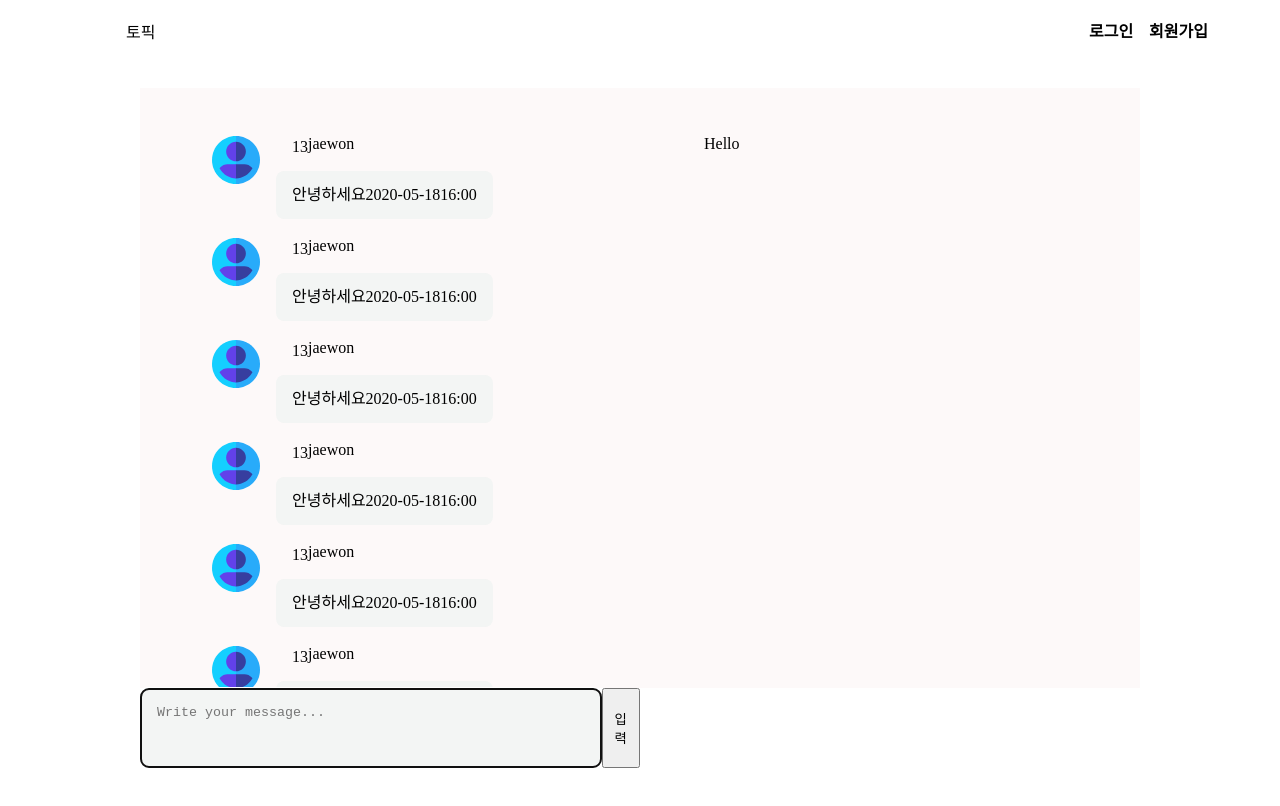
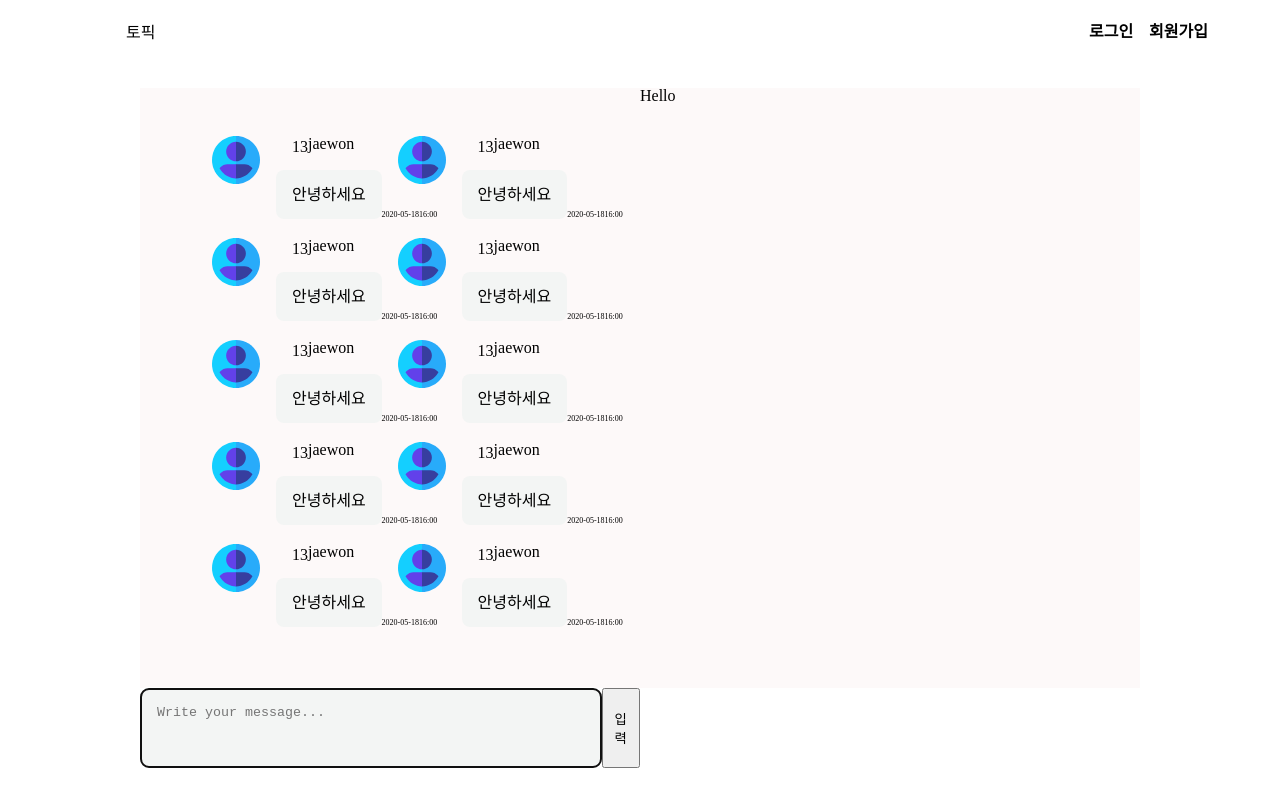
Before and after one commit to dante01yoon/Hanmoa, a React app in the folder fe/: page /room/signup in a window 1280 px wide. Shown: the top 806 px of the page. Built offline with nearby package versions, Linux system fonts and the light colour scheme; the HTML template or start-up script is replaced by a standard one.

Commit message:
building left chatbox

```diff
--- a/fe/src/components/chat/card.tsx
+++ b/fe/src/components/chat/card.tsx
@@ -5,6 +5,7 @@ import { ISingleChat } from "@models/chat";
 
 const StyledListGroup = styled.ul`
   display:inline-block;
+  margin-bottom: 16px;
 
   & > li {
 
@@ -14,6 +15,10 @@ const StyledListGroup = styled.ul`
       & +li {
         float:right;
         max-width: 240px;
+
+        & > h3 {
+          margin-bottom: 32px;
+        }
       }
     }
   }
@@ -50,15 +55,22 @@ const StyledImage = styled.p<{
 `
 
 const StyledChatContainer = styled.div`
+  position: relative;
+  margin: 16px 0;
+
+  & > small {
+    font-size: 8px;
+    position: absolute;
+    bottom: -16px;
+    width: 56px;
+  }
+`;
+const StyledChatContentBox = styled.span`
   padding: 16px;
   background-color: ${p => p.theme.colors.whiteGray};
   min-width: 32px;
   min-height: 32px;
-  margin: 16px 0;
   border-radius:8px;
-
-`;
-const StyledChatBox = styled.div`
 
 `;
 
@@ -125,7 +137,9 @@ const ChatCard: FC<IChatModelProps> = ({
     if(!description){
       return(
         <StyledChatContainer>
-          {chatData}
+          <StyledChatContentBox>
+            {chatData}
+          </StyledChatContentBox>
           <small>{processingDate}</small>
         </StyledChatContainer>
       )
--- a/fe/src/components/embed/chatPeople.tsx
+++ b/fe/src/components/embed/chatPeople.tsx
@@ -5,7 +5,7 @@ const StyledSelf = styled.div`
   width: 500px;
   height:75vh;
   ${p => p.theme.media.lb`
-    width: 360px;
+    width: 240px;
   `}
 `;
 
--- a/fe/src/components/embed/chatRoom.tsx
+++ b/fe/src/components/embed/chatRoom.tsx
@@ -3,16 +3,20 @@ import {useFormik, } from 'formik';
 import styled from 'styled-components';
 
 const StyledSelf = styled.div`
-  width: 500px;
   background-color: ${p => p.theme.colors.yello_white};
   height:75vh;
-  ${p => p.theme.media.lb`
-      width: 360px;
-  `}
+
 `;
 
 const StyledChatContainer= styled.div`
+  padding: 48px 64px;
   height:100%;
+  max-width:500px;
+  ${p => p.theme.media.lb`
+      width: 480px;
+  `}
+
+  position: relative;
 `;
 
 const StyledEnterContainer= styled.div`
@@ -21,9 +25,9 @@ const StyledEnterContainer= styled.div`
     width: 100%;
     display:flex;
   }
-  width:500px;
+  max-width:500px;
   ${p => p.theme.media.lb`
-      width: 360px;
+      width: 480px;
   `}
 `;
 
--- a/fe/src/pages/room/index.tsx
+++ b/fe/src/pages/room/index.tsx
@@ -15,7 +15,6 @@ const StyledSelf = styled.section`
 const StyledArticle = styled.article`
   & >div:first-child{
     background-color: ${p => p.theme.colors.yellow_white};
-    padding: 48px 64px;
     overflow-y: auto;
     max-height:75vh;
   }
```
